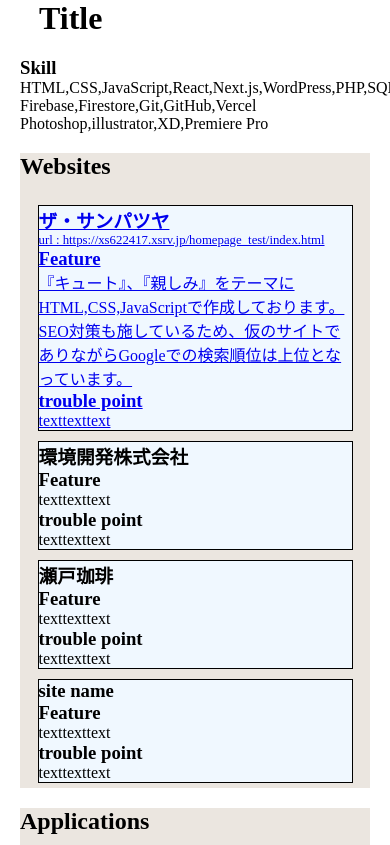
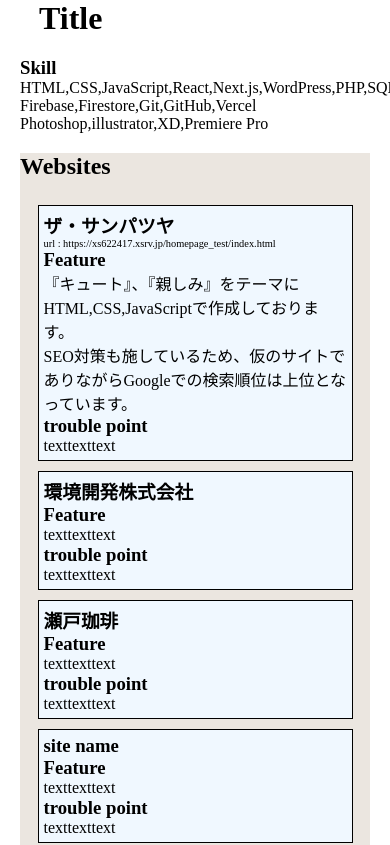
Before and after one commit to ryotaro-0805/portfolio, a Next.js app: page / in a window 390 px wide. Shown: the top 845 px of the page. Built offline with nearby package versions, Linux system fonts and the light colour scheme.

Commit message:
✅ 進めた

```diff
--- a/src/styles/Home.module.css
+++ b/src/styles/Home.module.css
@@ -22,23 +22,24 @@
   margin: 20px auto;
 }
 
-@media screen and (max-width:500px){
-  .url_p a{
-
-    font-size: 75%;
-  }
-}
-
 .wrapper div{
   width: min(90%,500px);
+  padding: 5px;
   margin: 5px auto;
   background-color: aliceblue;
   border: solid 1px black;
 }
 
 .url_p {
-  font-size: 80%;
+  font-size: 90%;
 }
+
+@media screen and (max-width:600px){
+  .url_p{
+    font-size: 65%;
+  }
+}
+
 
 .footer{
   width: 100%;
--- a/src/styles/globals.css
+++ b/src/styles/globals.css
@@ -3,3 +3,14 @@
     padding: 0;
     box-sizing: border-box;
 }
+
+a{
+    color: black;
+    text-decoration: none;
+    display: block;
+    transition: .25s;
+}
+
+a:hover{
+    opacity: .8;
+}
```
